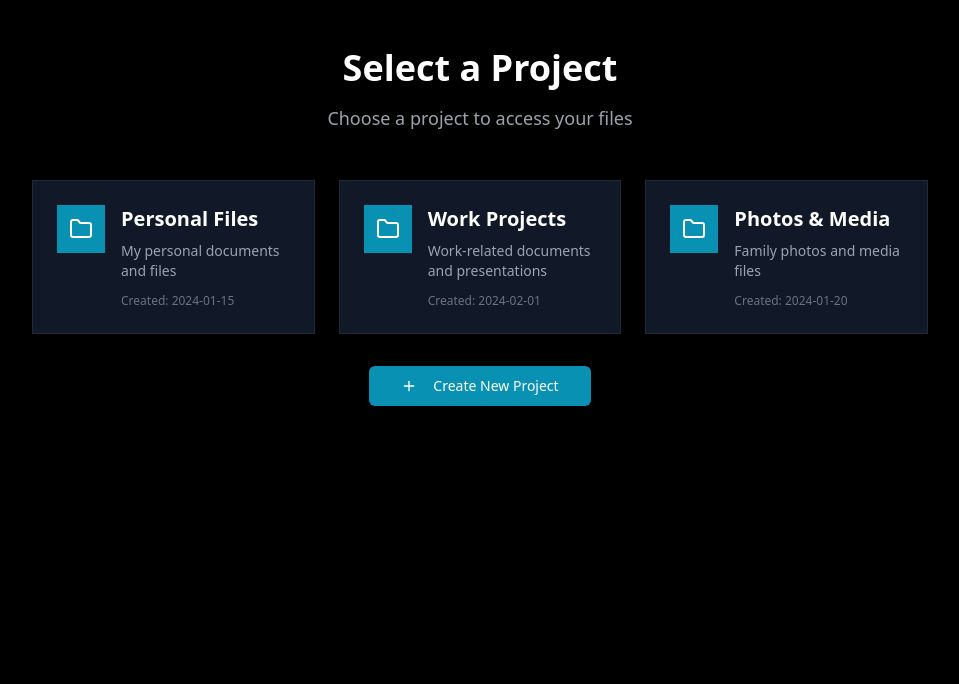
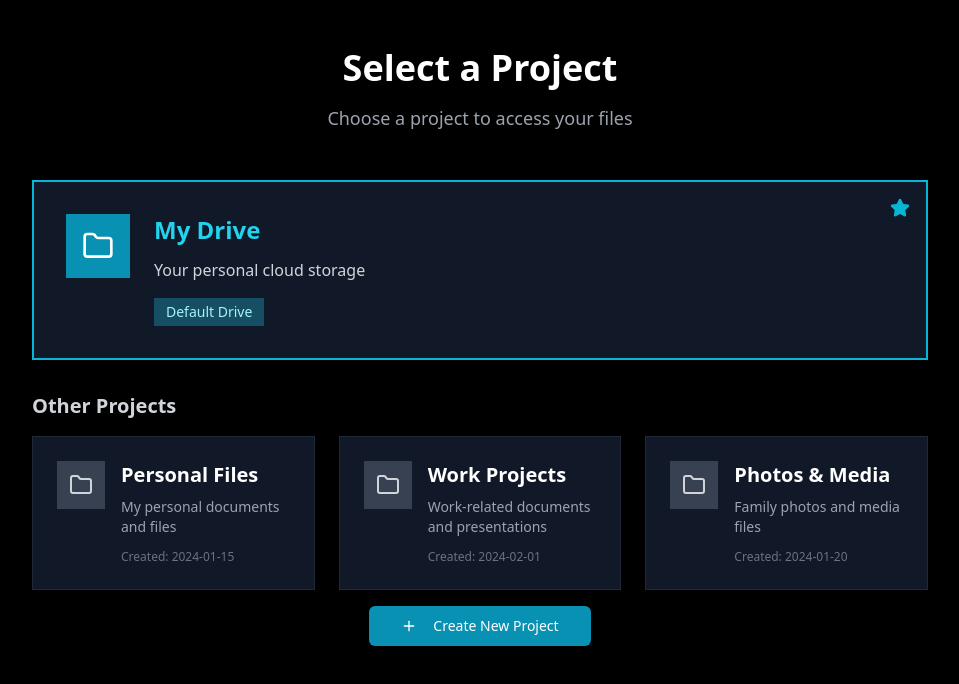
Before and after one commit to Zatteliet/cloud-navigator-desktop, a React (Vite) app: page / in a window 1280 px wide. Shown: the top 684 px of the page, without its empty margins (160-1119 px from the left). Built offline with nearby package versions, Linux system fonts and the light colour scheme.

Commit message:
feat: Differentiate default project on landing page
-   Add special treatment for the default project on the project selection page.

```diff
--- a/src/components/TopNavigation.tsx
+++ b/src/components/TopNavigation.tsx
@@ -1,5 +1,5 @@
 
-import { Search, Bell, HelpCircle, Settings, User, ChevronDown } from "lucide-react";
+import { Search, Bell, HelpCircle, Settings, User, ChevronDown, Star } from "lucide-react";
 import { Button } from "@/components/ui/button";
 import { useProject } from "@/contexts/ProjectContext";
 import {
@@ -7,11 +7,12 @@ import {
   DropdownMenuContent,
   DropdownMenuItem,
   DropdownMenuTrigger,
+  DropdownMenuSeparator,
 } from "@/components/ui/dropdown-menu";
 import { useNavigate } from "react-router-dom";
 
 export const TopNavigation = () => {
-  const { currentProject, projects, setCurrentProject } = useProject();
+  const { currentProject, projects, defaultProject, setCurrentProject } = useProject();
   const navigate = useNavigate();
 
   const handleProjectChange = (project: any) => {
@@ -35,11 +36,20 @@ export const TopNavigation = () => {
             <DropdownMenu>
               <DropdownMenuTrigger asChild>
                 <Button variant="ghost" className="text-white hover:bg-gray-800 flex items-center gap-2">
+                  {currentProject.isDefault && <Star size={14} className="text-cyan-500 fill-cyan-500" />}
                   <span>{currentProject.name}</span>
                   <ChevronDown size={16} />
                 </Button>
               </DropdownMenuTrigger>
               <DropdownMenuContent className="bg-gray-900 border-gray-700 text-white">
+                <DropdownMenuItem
+                  onClick={() => handleProjectChange(defaultProject)}
+                  className="hover:bg-gray-800 cursor-pointer flex items-center gap-2"
+                >
+                  <Star size={14} className="text-cyan-500 fill-cyan-500" />
+                  {defaultProject.name}
+                </DropdownMenuItem>
+                <DropdownMenuSeparator className="bg-gray-700" />
                 {projects.map((project) => (
                   <DropdownMenuItem
                     key={project.id}
@@ -49,9 +59,10 @@ export const TopNavigation = () => {
                     {project.name}
                   </DropdownMenuItem>
                 ))}
+                <DropdownMenuSeparator className="bg-gray-700" />
                 <DropdownMenuItem
                   onClick={handleBackToProjects}
-                  className="hover:bg-gray-800 cursor-pointer border-t border-gray-700 mt-2 pt-2"
+                  className="hover:bg-gray-800 cursor-pointer"
                 >
                   Switch Project
                 </DropdownMenuItem>
--- a/src/contexts/ProjectContext.tsx
+++ b/src/contexts/ProjectContext.tsx
@@ -6,11 +6,13 @@ export interface Project {
   name: string;
   description?: string;
   created: string;
+  isDefault?: boolean;
 }
 
 interface ProjectContextType {
   currentProject: Project | null;
   projects: Project[];
+  defaultProject: Project;
   setCurrentProject: (project: Project) => void;
   addProject: (project: Omit<Project, 'id' | 'created'>) => void;
 }
@@ -25,6 +27,15 @@ export const useProject = () => {
   return context;
 };
 
+// Default project
+const defaultProject: Project = {
+  id: 'default',
+  name: 'My Drive',
+  description: 'Your personal cloud storage',
+  created: '2024-01-01',
+  isDefault: true,
+};
+
 // Mock projects data
 const mockProjects: Project[] = [
   { id: '1', name: 'Personal Files', description: 'My personal documents and files', created: '2024-01-15' },
@@ -33,7 +44,7 @@ const mockProjects: Project[] = [
 ];
 
 export const ProjectProvider = ({ children }: { children: ReactNode }) => {
-  const [currentProject, setCurrentProject] = useState<Project | null>(null);
+  const [currentProject, setCurrentProject] = useState<Project | null>(defaultProject);
   const [projects, setProjects] = useState<Project[]>(mockProjects);
 
   const addProject = (projectData: Omit<Project, 'id' | 'created'>) => {
@@ -49,6 +60,7 @@ export const ProjectProvider = ({ children }: { children: ReactNode }) => {
     <ProjectContext.Provider value={{
       currentProject,
       projects,
+      defaultProject,
       setCurrentProject,
       addProject,
     }}>
--- a/src/pages/ProjectSelect.tsx
+++ b/src/pages/ProjectSelect.tsx
@@ -1,11 +1,10 @@
-
 import { useProject } from "@/contexts/ProjectContext";
 import { Button } from "@/components/ui/button";
 import { useNavigate } from "react-router-dom";
-import { Plus, Folder } from "lucide-react";
+import { Plus, Folder, Star } from "lucide-react";
 
 const ProjectSelect = () => {
-  const { projects, setCurrentProject } = useProject();
+  const { projects, defaultProject, setCurrentProject } = useProject();
   const navigate = useNavigate();
 
   const handleProjectSelect = (project: any) => {
@@ -22,7 +21,34 @@ const ProjectSelect = () => {
             <p className="text-gray-400 text-lg">Choose a project to access your files</p>
           </div>
 
-          <div className="grid grid-cols-1 md:grid-cols-2 lg:grid-cols-3 gap-6 mb-8">
+          {/* Default Project - Special Treatment */}
+          <div className="mb-8">
+            <div
+              onClick={() => handleProjectSelect(defaultProject)}
+              className="bg-gray-900 border-2 border-cyan-500 p-8 cursor-pointer hover:border-cyan-400 hover:bg-gray-800 transition-all relative"
+            >
+              <div className="absolute top-4 right-4">
+                <Star size={20} className="text-cyan-500 fill-cyan-500" />
+              </div>
+              <div className="flex items-start gap-6">
+                <div className="bg-cyan-600 p-4">
+                  <Folder size={32} className="text-white" />
+                </div>
+                <div className="flex-1">
+                  <h3 className="text-2xl font-bold mb-3 text-cyan-400">{defaultProject.name}</h3>
+                  <p className="text-gray-300 text-base mb-4">{defaultProject.description}</p>
+                  <div className="bg-cyan-900 text-cyan-200 px-3 py-1 text-sm inline-block">
+                    Default Drive
+                  </div>
+                </div>
+              </div>
+            </div>
+          </div>
+
+          {/* Other Projects */}
+          <div className="mb-4">
+            <h2 className="text-xl font-semibold mb-4 text-gray-300">Other Projects</h2>
+            <div className="grid grid-cols-1 md:grid-cols-2 lg:grid-cols-3 gap-6">
               {projects.map((project) => (
                 <div
                   key={project.id}
@@ -30,8 +56,8 @@ const ProjectSelect = () => {
                   className="bg-gray-900 border border-gray-800 p-6 cursor-pointer hover:border-cyan-500 hover:bg-gray-800 transition-all"
                 >
                   <div className="flex items-start gap-4">
-                  <div className="bg-cyan-600 p-3">
-                    <Folder size={24} className="text-white" />
+                    <div className="bg-gray-700 p-3">
+                      <Folder size={24} className="text-gray-300" />
                     </div>
                     <div className="flex-1">
                       <h3 className="text-xl font-semibold mb-2">{project.name}</h3>
@@ -41,6 +67,7 @@ const ProjectSelect = () => {
                   </div>
                 </div>
               ))}
+            </div>
           </div>
 
           <div className="text-center">
```
Lines whose indentation alone changed are shown as unchanged.
